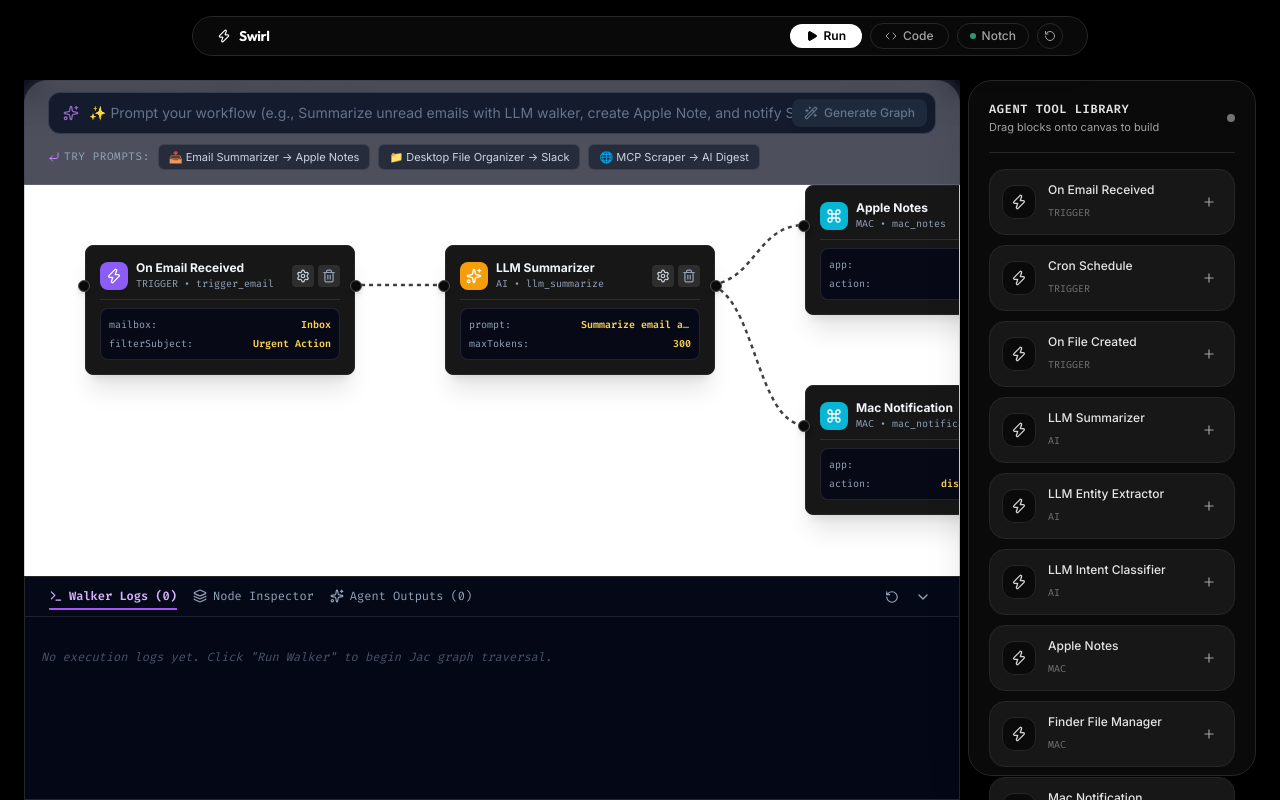
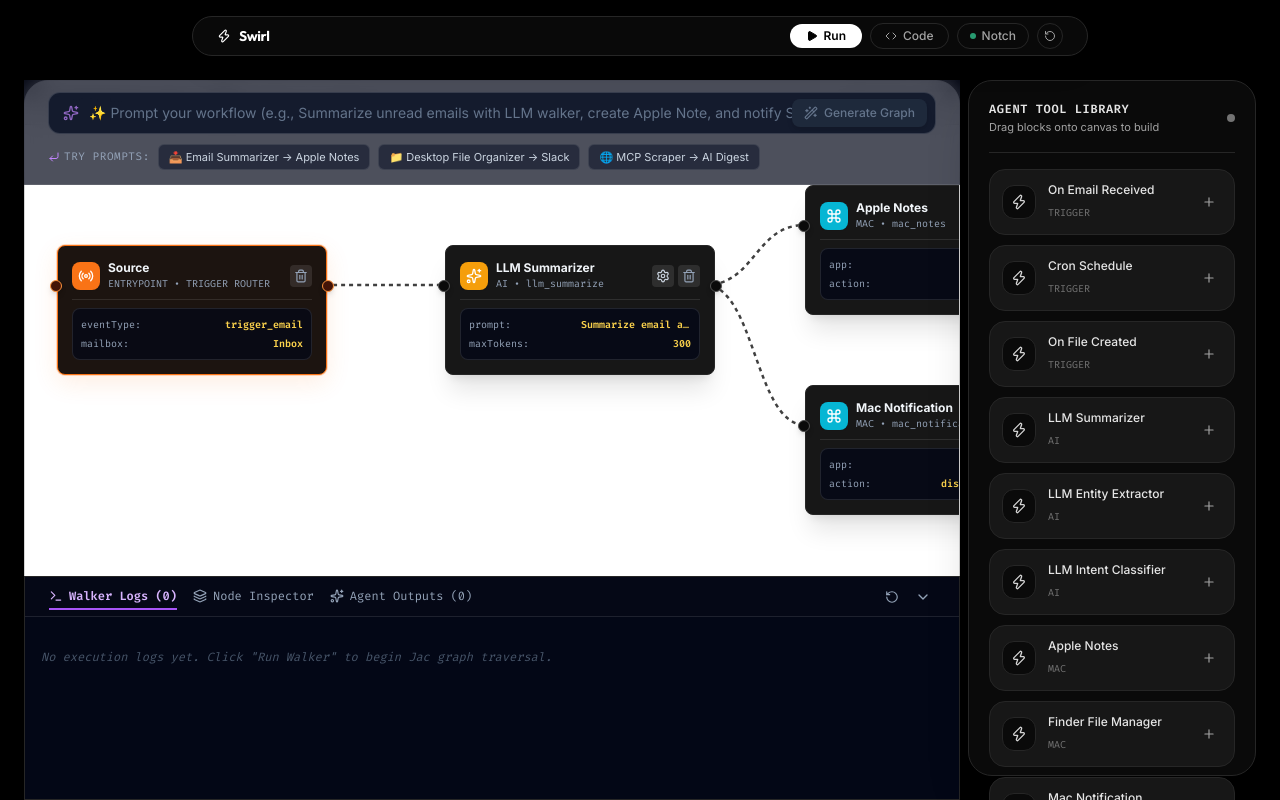
Before and after one commit to vachanbhogi/swirl, a React (Vite) app in the folder frontend/: page / in a window 1280 px wide. Built offline with nearby package versions, Linux system fonts and the light colour scheme.

Commit message:
creating sourceblock trigger event

```diff
--- a/frontend/src/App.jsx
+++ b/frontend/src/App.jsx
@@ -7,6 +7,7 @@ import JacCodeViewer from './components/JacCodeViewer';
 import PromptBar from './components/PromptBar';
 import ExecutionInspector from './components/ExecutionInspector';
 import { INITIAL_NODES, INITIAL_EDGES } from './data/blockDefinitions';
+import { normalizeWorkflow } from './data/workflowNormalization';
 import {
   compileWorkflowPrompt,
   executeWorkflow,
@@ -16,8 +17,9 @@ import {
 } from './services/tauriBridge';
 
 export default function App() {
-  const [nodes, setNodes] = useState(INITIAL_NODES);
-  const [edges, setEdges] = useState(INITIAL_EDGES);
+  const initialWorkflow = normalizeWorkflow(INITIAL_NODES, INITIAL_EDGES);
+  const [nodes, setNodes] = useState(initialWorkflow.nodes);
+  const [edges, setEdges] = useState(initialWorkflow.edges);
   const [isExecuting, setIsExecuting] = useState(false);
   const [activeNodeId, setActiveNodeId] = useState(null);
   const [selectedNodeId, setSelectedNodeId] = useState(null);
@@ -84,7 +86,10 @@ export default function App() {
       if (!isTauriEnvironment()) {
         throw new Error('Run the Tauri desktop app to execute native workflows.');
       }
-      const summary = await executeWorkflow({ nodes, edges });
+      const workflow = normalizeWorkflow(nodes, edges);
+      setNodes(workflow.nodes);
+      setEdges(workflow.edges);
+      const summary = await executeWorkflow(workflow);
       setExecutionResults(summary.results || {});
       setNodes((prev) => prev.map((node) => (
         summary.completedNodeIds?.includes(node.id) ? { ...node, status: 'success' } : node
@@ -104,11 +109,12 @@ export default function App() {
     try {
       const result = await compileWorkflowPrompt(prompt, true);
       if (!result?.nodes) throw new Error('Jac compiler returned no workflow graph.');
-      setNodes(result.nodes);
-      setEdges(result.edges || []);
+      const workflow = normalizeWorkflow(result.nodes, result.edges || []);
+      setNodes(workflow.nodes);
+      setEdges(workflow.edges);
       setSelectedNodeId(null);
       setLogs((prev) => [...prev, {
-        time: new Date().toLocaleTimeString(), type: 'success', prefix: 'compile', message: `Generated ${result.nodes.length} workflow blocks.`
+        time: new Date().toLocaleTimeString(), type: 'success', prefix: 'compile', message: `Generated ${workflow.nodes.length} blocks from Jac LLM.`
       }]);
     } catch (error) {
       setLogs((prev) => [...prev, {
@@ -122,7 +128,12 @@ export default function App() {
   const handleCodeView = async (nextValue) => {
     setShowCodeView(nextValue);
     if (nextValue && isTauriEnvironment()) {
-      try { setGeneratedCode(await generateJacSource({ nodes, edges })); } catch (error) {
+        try {
+          const workflow = normalizeWorkflow(nodes, edges);
+          setNodes(workflow.nodes);
+          setEdges(workflow.edges);
+          setGeneratedCode(await generateJacSource(workflow));
+        } catch (error) {
         setLogs((prev) => [...prev, { time: new Date().toLocaleTimeString(), type: 'error', prefix: 'code', message: error.message }]);
       }
     }
@@ -131,8 +142,8 @@ export default function App() {
   const selectedNode = nodes.find((node) => node.id === selectedNodeId) || null;
 
   const handleClearCanvas = () => {
-    setNodes([]);
-    setEdges([]);
+    setNodes(initialWorkflow.nodes);
+    setEdges(initialWorkflow.edges);
     setSelectedNodeId(null);
     setActiveNodeId(null);
   };
--- a/frontend/src/components/NodeConfigModal.jsx
+++ b/frontend/src/components/NodeConfigModal.jsx
@@ -1,5 +1,6 @@
 import React, { useState } from 'react';
 import { X, Settings, Save, Sparkles } from 'lucide-react';
+import { SOURCE_EVENTS } from '../data/workflowNormalization';
 
 export default function NodeConfigModal({ node, onSave, onClose }) {
   const [config, setConfig] = useState(node.config || {});
@@ -12,6 +13,12 @@ export default function NodeConfigModal({ node, onSave, onClose }) {
   const handleSave = (e) => {
     e.preventDefault();
     onSave(node.id, title, config);
+  };
+
+  const isSource = node.category === 'source';
+  const handleSourceEventChange = (eventType) => {
+    const defaults = SOURCE_EVENTS[eventType].config;
+    setConfig((prev) => ({ ...defaults, ...prev, eventType }));
   };
 
   return (
@@ -55,10 +62,21 @@ export default function NodeConfigModal({ node, onSave, onClose }) {
           {/* Dynamic Configuration Fields */}
           <div className="space-y-3 pt-2">
             <h4 className="text-xs font-semibold text-neutral-300 uppercase tracking-wider font-mono">
-              Configuration Keys
+              {isSource ? 'Trigger Event' : 'Configuration Keys'}
             </h4>
+            {isSource && (
+              <select
+                value={config.eventType || 'trigger_email'}
+                onChange={(e) => handleSourceEventChange(e.target.value)}
+                className="w-full bg-neutral-900 border border-orange-500/40 rounded-lg px-3 py-2 text-xs text-neutral-100 font-mono focus:outline-none focus:border-orange-400"
+              >
+                {Object.entries(SOURCE_EVENTS).map(([eventType, event]) => (
+                  <option key={eventType} value={eventType}>{event.title}</option>
+                ))}
+              </select>
+            )}
 
-            {Object.entries(config).map(([key, val]) => (
+            {Object.entries(config).filter(([key]) => !isSource || key !== 'eventType').map(([key, val]) => (
               <div key={key}>
                 <label className="block text-[11px] font-mono text-neutral-400 mb-1">
                   {key}
--- a/frontend/src/components/WhiteboardCard.jsx
+++ b/frontend/src/components/WhiteboardCard.jsx
@@ -14,10 +14,11 @@ import {
   Plug,
   GitBranch,
   Send
+  ,Radio
 } from 'lucide-react';
 import { BLOCK_CATEGORIES } from '../data/blockDefinitions';
 
-const ICON_MAP = { Zap, Sparkles, Command, Plug, GitBranch, Send };
+const ICON_MAP = { Zap, Sparkles, Command, Plug, GitBranch, Send, Radio };
 
 export default function WhiteboardCard({
   nodes,
@@ -163,6 +164,7 @@ export default function WhiteboardCard({
 
   const handleDeleteNode = (e, nodeId) => {
     e.stopPropagation();
+    if (nodes.find((node) => node.id === nodeId)?.category === 'source') return;
     setNodes((prev) => prev.filter((n) => n.id !== nodeId));
     setEdges((prev) => prev.filter((edge) => edge.source !== nodeId && edge.target !== nodeId));
     if (selectedNodeId === nodeId) setSelectedNodeId(null);
@@ -289,6 +291,7 @@ export default function WhiteboardCard({
                     isRunning ? 'node-running' : ''
                   } ${node.status === 'success' ? 'node-success' : ''} ${
                     isSelected ? 'selected' : ''
+                  } ${node.category === 'source' ? 'source-block' : ''}
                   } absolute z-10 p-3.5 rounded-xl border relative shadow-xl transition-transform hover:-translate-y-0.5`}
                 >
                   {/* Left Connection Port */}
@@ -317,9 +320,9 @@ export default function WhiteboardCard({
                         <IconComp className="w-4 h-4" />
                       </div>
                       <div className="overflow-hidden">
-                        <h4 className="text-xs font-bold text-slate-100 truncate">{node.title}</h4>
-                        <p className="text-[10px] text-slate-400 font-mono truncate">
-                          {node.category.toUpperCase()} • {node.type}
+                      <h4 className="text-xs font-bold text-slate-100 truncate">{node.title}</h4>
+                      <p className="text-[10px] text-slate-400 font-mono truncate">
+                          {node.category === 'source' ? 'ENTRYPOINT • TRIGGER ROUTER' : `${node.category.toUpperCase()} • ${node.type}`}
                         </p>
                       </div>
                     </div>
@@ -327,7 +330,7 @@ export default function WhiteboardCard({
                     <div className="flex items-center gap-1 shrink-0">
                       {isRunning && <Loader2 className="w-4 h-4 text-amber-400 animate-spin" />}
                       {node.status === 'success' && <CheckCircle2 className="w-4 h-4 text-emerald-400" />}
-                      <button
+                      {node.category !== 'source' && <button
                         onClick={(e) => {
                           e.stopPropagation();
                           onOpenConfigModal(node);
@@ -336,7 +339,7 @@ export default function WhiteboardCard({
                         title="Edit Parameters"
                       >
                         <Settings className="w-3.5 h-3.5" />
-                      </button>
+                      </button>}
                       <button
                         onClick={(e) => handleDeleteNode(e, node.id)}
                         className="p-1 rounded bg-white/10 hover:bg-rose-500/30 text-slate-400 hover:text-rose-300 transition"
--- a/frontend/src/data/blockDefinitions.js
+++ b/frontend/src/data/blockDefinitions.js
@@ -4,6 +4,7 @@
  */
 
 export const BLOCK_CATEGORIES = [
+  { id: 'source', name: 'Workflow Source', color: '#F97316', bg: 'rgba(249, 115, 22, 0.15)', border: '#FB923C', icon: 'Radio' },
   { id: 'trigger', name: 'Triggers', color: '#8B5CF6', bg: 'rgba(139, 92, 246, 0.15)', border: '#A78BFA', icon: 'Zap' },
   { id: 'ai', name: 'AI & LLM Transforms', color: '#F59E0B', bg: 'rgba(245, 158, 11, 0.15)', border: '#FBBF24', icon: 'Sparkles' },
   { id: 'mac', name: 'macOS Automation', color: '#06B6D4', bg: 'rgba(6, 182, 212, 0.15)', border: '#67E8F9', icon: 'Command' },
@@ -13,6 +14,7 @@ export const BLOCK_CATEGORIES = [
 ];
 
 export const BLOCK_LIBRARY = [
+  // Source is mandatory and is rendered by the canvas; it is not draggable.
   // Triggers
   {
     type: 'trigger_email',
@@ -247,13 +249,15 @@ export const BLOCK_LIBRARY = [
 // Initial Starter Workflow
 export const INITIAL_NODES = [
   {
-    id: 'node-1',
-    type: 'trigger_email',
-    title: 'On Email Received',
-    category: 'trigger',
+    id: 'workflow-source',
+    type: 'source',
+    title: 'Source',
+    category: 'source',
+    jacNode: 'SourceBlock',
     x: 60,
     y: 120,
     config: {
+      eventType: 'trigger_email',
       mailbox: 'Inbox',
       filterSubject: 'Urgent Action',
       checkIntervalSec: 15
@@ -306,7 +310,7 @@ export const INITIAL_NODES = [
 ];
 
 export const INITIAL_EDGES = [
-  { id: 'edge-1-2', source: 'node-1', target: 'node-2', sourcePort: 'text', targetPort: 'text' },
+  { id: 'edge-1-2', source: 'workflow-source', target: 'node-2', sourcePort: 'event', targetPort: 'text' },
   { id: 'edge-2-3', source: 'node-2', target: 'node-3', sourcePort: 'summary', targetPort: 'text' },
   { id: 'edge-2-4', source: 'node-2', target: 'node-4', sourcePort: 'actionItems', targetPort: 'text' }
 ];
@@ -455,6 +459,15 @@ node WorkflowBlock {
     }
 }
 
+node SourceBlock :WorkflowBlock: {
+    can execute(ctx: dict) -> dict {
+        print(f"⚡ [SourceBlock] Triggered source event: {self.config.get('eventType', 'trigger_email')}");
+        self.status = "success";
+        ctx["triggerType"] = self.config.get("eventType", "trigger_email");
+        return ctx;
+    }
+}
+
 node TriggerBlock :WorkflowBlock: {
     can execute(ctx: dict) -> dict {
         print(f"⚡ [TriggerBlock] Triggered event for: {self.title}");
@@ -531,7 +544,8 @@ with entry {
   nodes.forEach((n, idx) => {
     const varName = `node_${n.id.replace(/-/g, '_')}`;
     let blockClass = 'WorkflowBlock';
-    if (n.category === 'trigger') blockClass = 'TriggerBlock';
+    if (n.category === 'source') blockClass = 'SourceBlock';
+    else if (n.category === 'trigger') blockClass = 'TriggerBlock';
     else if (n.category === 'ai') blockClass = 'LLMTransformBlock';
     else if (n.category === 'mac') blockClass = 'MacAppBlock';
     else if (n.category === 'mcp') blockClass = 'MCPToolBlock';
--- /dev/null
+++ b/frontend/src/data/workflowNormalization.js
@@ -0,0 +1,112 @@
+export const SOURCE_ID = 'workflow-source';
+
+export const SOURCE_EVENTS = {
+  trigger_email: {
+    type: 'trigger_email',
+    title: 'On Email Received',
+    description: 'Start when a matching message arrives in Apple Mail.',
+    config: { mailbox: 'Inbox', filterSubject: 'High Priority', checkIntervalSec: 15 }
+  },
+  trigger_file: {
+    type: 'trigger_file',
+    title: 'On File Created',
+    description: 'Start when a file appears in the watched Finder folder.',
+    config: { watchPath: '~/Downloads', filePattern: '*' }
+  },
+  trigger_cron: {
+    type: 'trigger_cron',
+    title: 'Cron Schedule',
+    description: 'Start on a recurring schedule.',
+    config: { cron: '*/15 * * * *', timezone: 'America/Los_Angeles' }
+  }
+};
+
+export const sourceConfig = (eventType = 'trigger_email', config = {}) => ({
+  eventType: SOURCE_EVENTS[eventType] ? eventType : 'trigger_email',
+  ...SOURCE_EVENTS[eventType in SOURCE_EVENTS ? eventType : 'trigger_email'].config,
+  ...config
+});
+
+const clone = (value) => JSON.parse(JSON.stringify(value));
+
+export function createSourceNode(config = {}, x = 32, y = 140) {
+  const normalizedConfig = sourceConfig(config.eventType || 'trigger_email', config);
+  const event = SOURCE_EVENTS[normalizedConfig.eventType];
+  return {
+    id: SOURCE_ID,
+    type: 'source',
+    title: 'Source',
+    category: 'source',
+    jacNode: 'SourceBlock',
+    x,
+    y,
+    config: normalizedConfig,
+    status: 'idle'
+  };
+}
+
+function legacyTriggerToSource(trigger) {
+  const eventType = SOURCE_EVENTS[trigger?.type] ? trigger.type : 'trigger_email';
+  return createSourceNode({ eventType, ...(trigger?.config || {}) }, 32, trigger?.y ?? 140);
+}
+
+/**
+ * Makes any graph safe for the canonical source contract. This is intentionally
+ * pure so prompt results, presets, and persisted legacy workflows share one path.
+ */
+export function normalizeWorkflow(nodes = [], edges = []) {
+  const inputNodes = clone(nodes || []);
+  const inputEdges = clone(edges || []);
+  const sourceCandidates = inputNodes.filter((node) => node.category === 'source' || node.type === 'source');
+  const legacyTriggers = inputNodes.filter((node) => node.category === 'trigger');
+  const source = sourceCandidates[0] || (legacyTriggers[0] ? legacyTriggerToSource(legacyTriggers[0]) : createSourceNode());
+  const removedIds = new Set([
+    ...sourceCandidates.slice(1).map((node) => node.id),
+    ...legacyTriggers.map((node) => node.id).filter((id) => id !== source.id)
+  ]);
+  const existingSourceId = sourceCandidates[0]?.id;
+  if (existingSourceId && existingSourceId !== SOURCE_ID) {
+    removedIds.add(existingSourceId);
+  }
+
+  source.id = SOURCE_ID;
+  source.type = 'source';
+  source.category = 'source';
+  source.title = 'Source';
+  source.jacNode = 'SourceBlock';
+  source.x = 32;
+  source.config = sourceConfig(source.config?.eventType || 'trigger_email', source.config);
+
+  const retainedNodes = inputNodes
+    .filter((node) => !removedIds.has(node.id) && node.category !== 'trigger')
+    .map((node) => ({ ...node, status: node.status || 'idle' }));
+  const nodeIds = new Set(retainedNodes.map((node) => node.id));
+  const rewiredEdges = inputEdges
+    .filter((edge) => !removedIds.has(edge.source) && !removedIds.has(edge.target) && nodeIds.has(edge.source) && nodeIds.has(edge.target))
+    .map((edge) => ({ ...edge }));
+
+  // Preserve every former trigger branch by connecting its outgoing targets to Source.
+  const oldTriggerIds = new Set(legacyTriggers.map((node) => node.id));
+  inputEdges.forEach((edge) => {
+    if (!oldTriggerIds.has(edge.source) || !nodeIds.has(edge.target)) return;
+    if (!rewiredEdges.some((candidate) => candidate.source === SOURCE_ID && candidate.target === edge.target)) {
+      rewiredEdges.push({
+        id: `edge-${SOURCE_ID}-${edge.target}`,
+        source: SOURCE_ID,
+        target: edge.target,
+        sourcePort: 'event',
+        targetPort: edge.targetPort || 'in'
+      });
+    }
+  });
+
+  // A graph with no legacy trigger gets Source edges to all roots.
+  const incomingTargets = new Set(rewiredEdges.map((edge) => edge.target));
+  retainedNodes.forEach((node) => {
+    if (node.id !== SOURCE_ID && !incomingTargets.has(node.id) && !rewiredEdges.some((edge) => edge.source === SOURCE_ID && edge.target === node.id)) {
+      rewiredEdges.push({ id: `edge-${SOURCE_ID}-${node.id}`, source: SOURCE_ID, target: node.id, sourcePort: 'event', targetPort: 'in' });
+    }
+  });
+
+  return { nodes: [source, ...retainedNodes.filter((node) => node.id !== SOURCE_ID)], edges: rewiredEdges };
+}
--- a/frontend/src/index.css
+++ b/frontend/src/index.css
@@ -92,6 +92,7 @@ body {
 
 /* Block Category Color Tokens */
 .block-cat-trigger,
+.block-cat-source,
 .block-cat-ai,
 .block-cat-mac,
 .block-cat-mcp,
@@ -99,6 +100,17 @@ body {
 .block-cat-output {
   background: #171717;
   border: 1px solid #262626;
+}
+
+.source-block {
+  border-color: #f97316 !important;
+  background: #1c1410;
+  box-shadow: 0 0 0 1px rgba(249, 115, 22, 0.25), 0 8px 24px rgba(249, 115, 22, 0.12);
+}
+
+.source-block .block-port {
+  border-color: #fb923c;
+  background: #431407;
 }
 
 .node-running {
```
Also changed, not shown: 2 other files (tests, documents, lock files or other folders).
